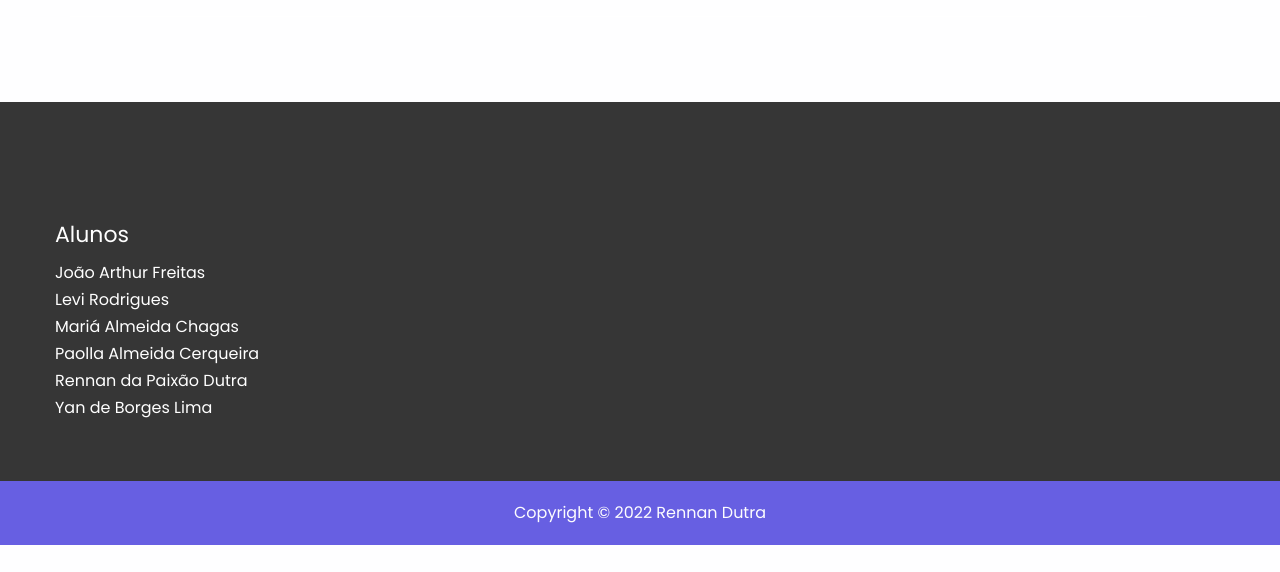
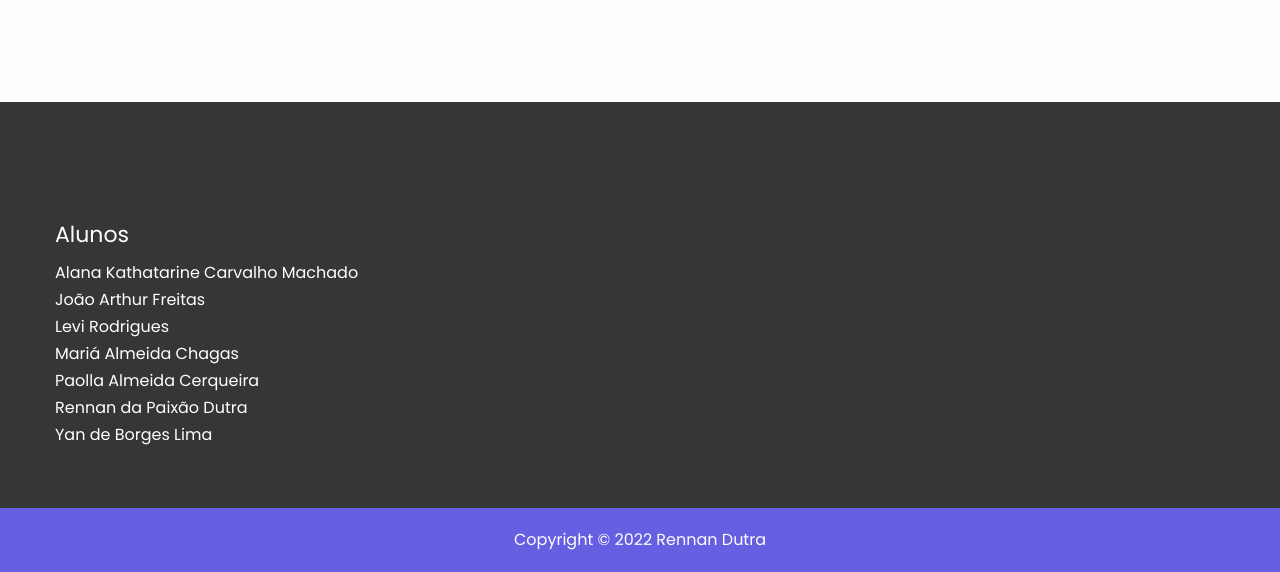
Before and after one commit to almerindopaixao/jogos-vs-saude-mental, a plain HTML site: page index.html in a window 1280 px wide. Shown: the part 2448-3020 px from the top of the page. Before the commit the page ends 2993 px from the top, so only its background shows below. Drawn offline with Linux system fonts and the light colour scheme.

Commit message:
feat: update

```diff
--- a/index.html
+++ b/index.html
@@ -167,6 +167,7 @@
         Alunos
       </h5>
       <ul>
+        <li>Alana Kathatarine Carvalho Machado</li>
         <li>João Arthur Freitas</li>
         <li>Levi Rodrigues</li>
         <li>Mariá Almeida Chagas</li>
```
Also changed, not shown: sobre.html (+1 -0 lines), videos.html (+1 -0 lines).
